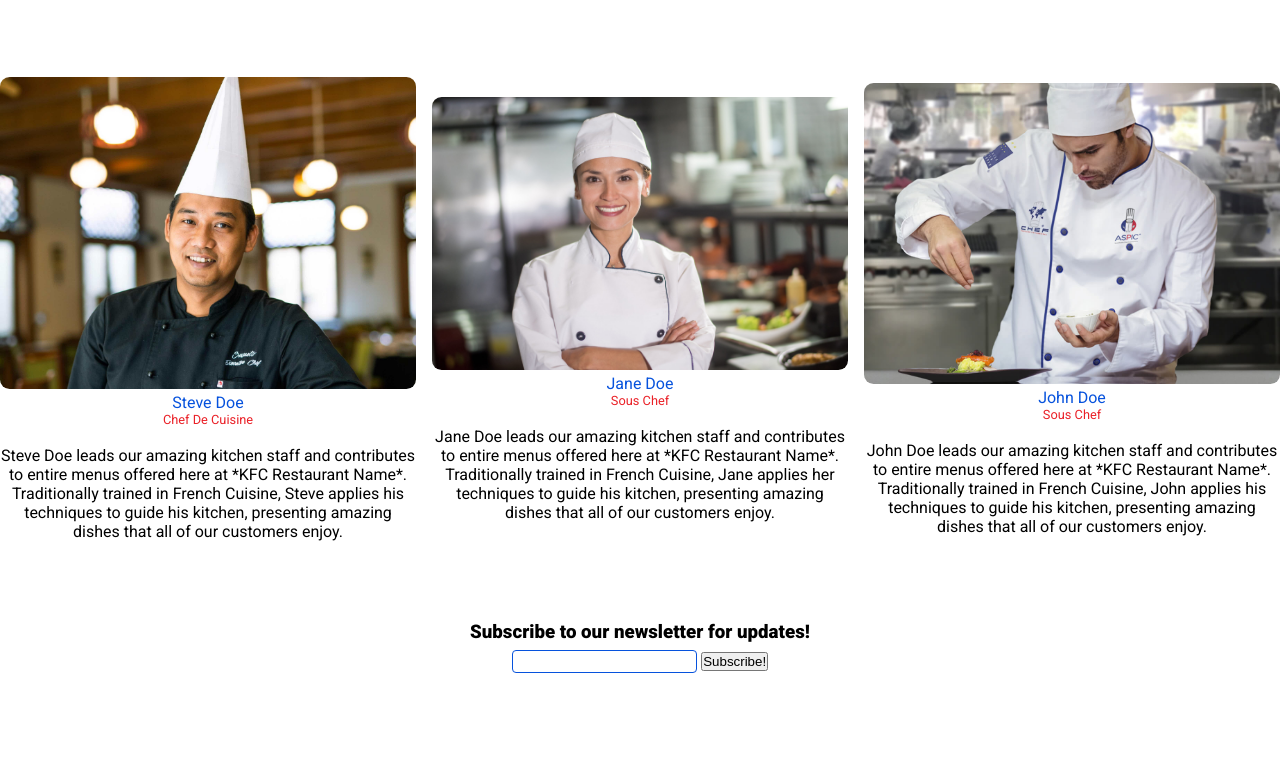
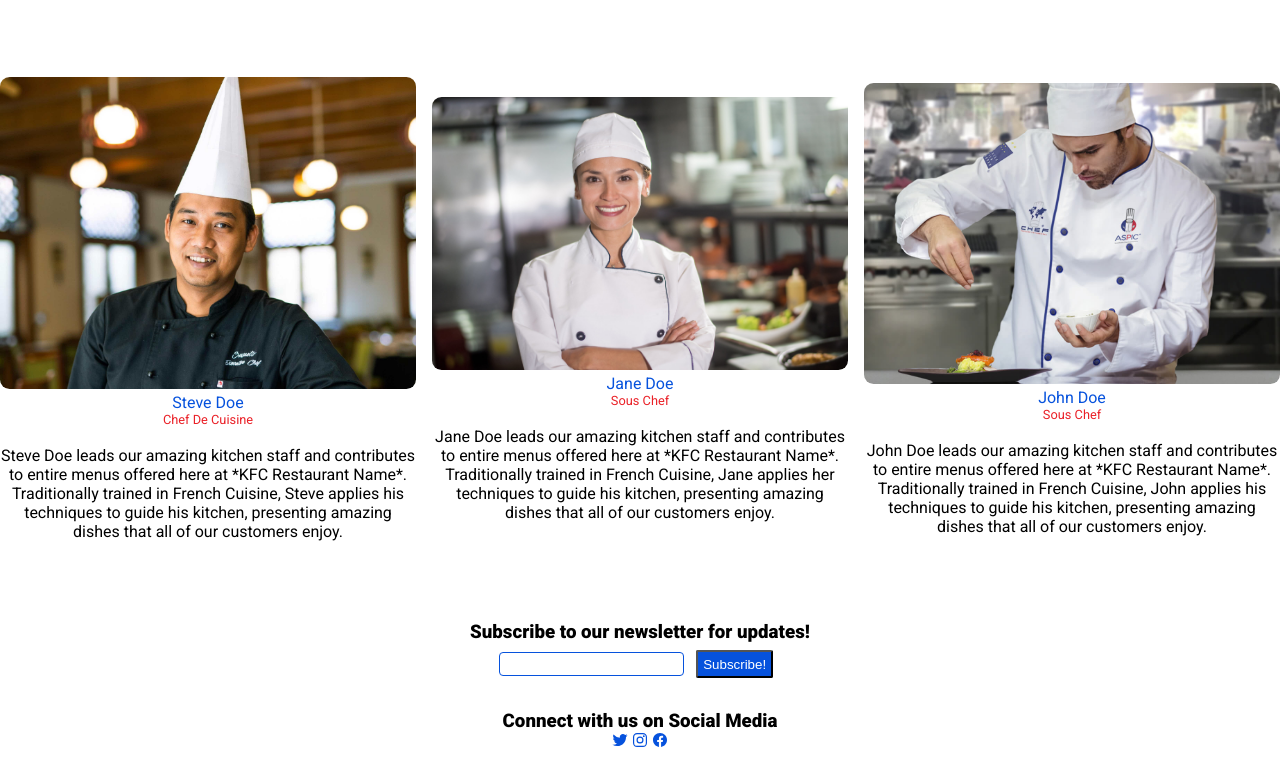
Before and after one commit to yikesmikey/product-landing-page, a plain HTML site: page index.html in a window 1280 px wide. Shown: the part 1847-2631 px from the top of the page. Before the commit the page ends 2552 px from the top, so only its background shows below. Drawn offline with nearby package versions, Linux system fonts and the light colour scheme.

Commit message:
style.css: added button and socicons designs; index.html: added "social" class for socicons; .json: added versionlock command.

```diff
--- a/assets/css/style.css
+++ b/assets/css/style.css
@@ -271,3 +271,25 @@ form {
     border: 1px solid var(--secondary-color);
     outline: none;
 }
+
+.submit-btn {
+    background-color: var(--primary-color);
+    color: #fff;
+    padding: 0.3rem;
+    margin: 0 0.5rem;
+    border-radius: 2px;
+    cursor: pointer;
+}
+
+.submit-btn:hover {
+    background-color: #095cf7;
+}
+
+.social {
+    text-align: center;
+    margin: 2rem;
+}
+
+.socicons {
+    font-size: 1.3rem;
+}
--- a/index.html
+++ b/index.html
@@ -212,7 +212,14 @@
     </form>
 </section>
     <!-- Social icons -->
-
+<section class="social">
+    <h3>Connect with us on Social Media</h3>
+    <div class-="socicons">
+      <a href="#"> <ion-icon name="logo-twitter"></ion-icon> </a>
+      <a href="#"> <ion-icon name="logo-instagram"></ion-icon> </a>
+      <a href="#"> <ion-icon name="logo-facebook"></ion-icon> </a>
+    </div>
+</section>
     <!-- Scroll to top button -->
 
     <!-- Web page script -->
```
Also changed, not shown: package-lock.json (added).
